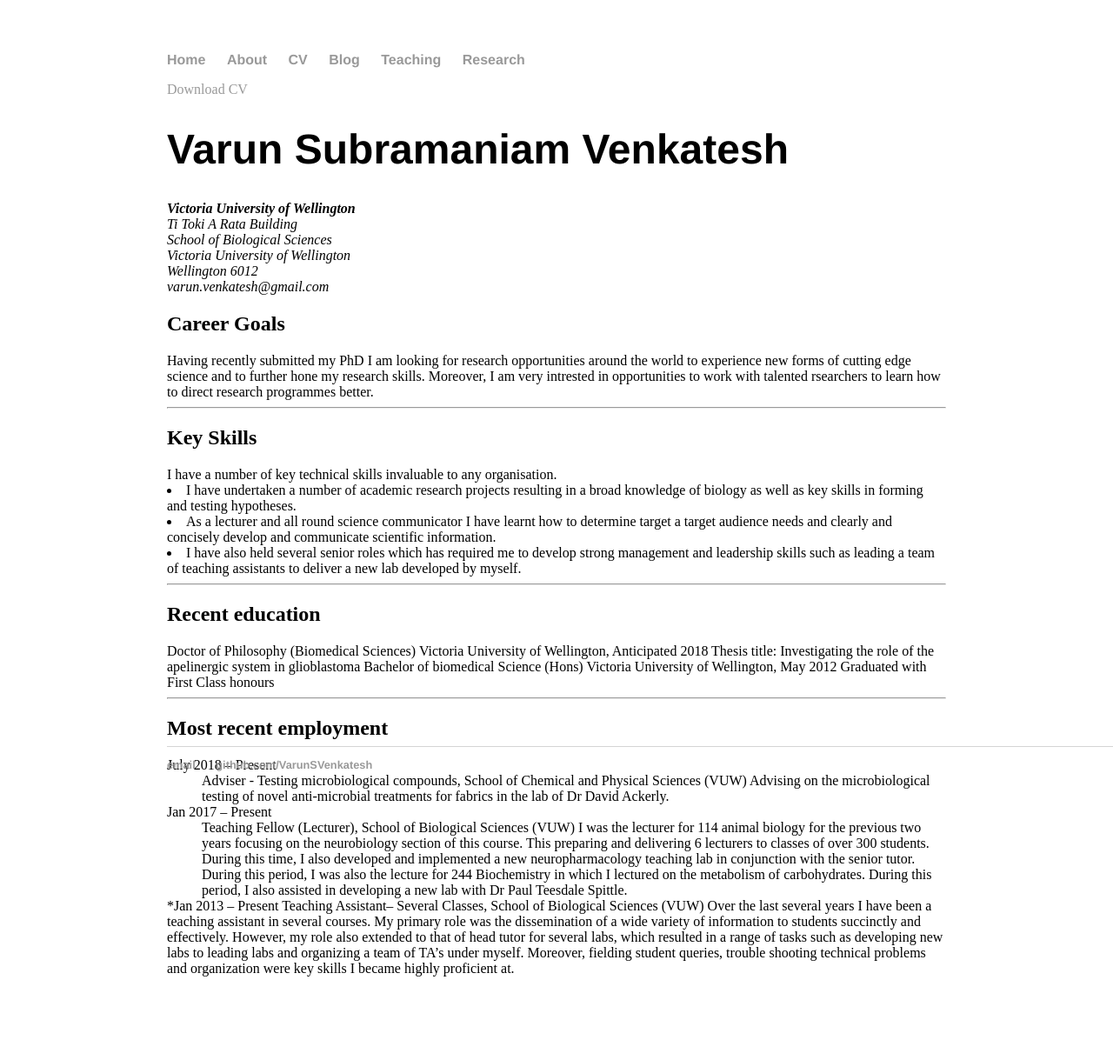
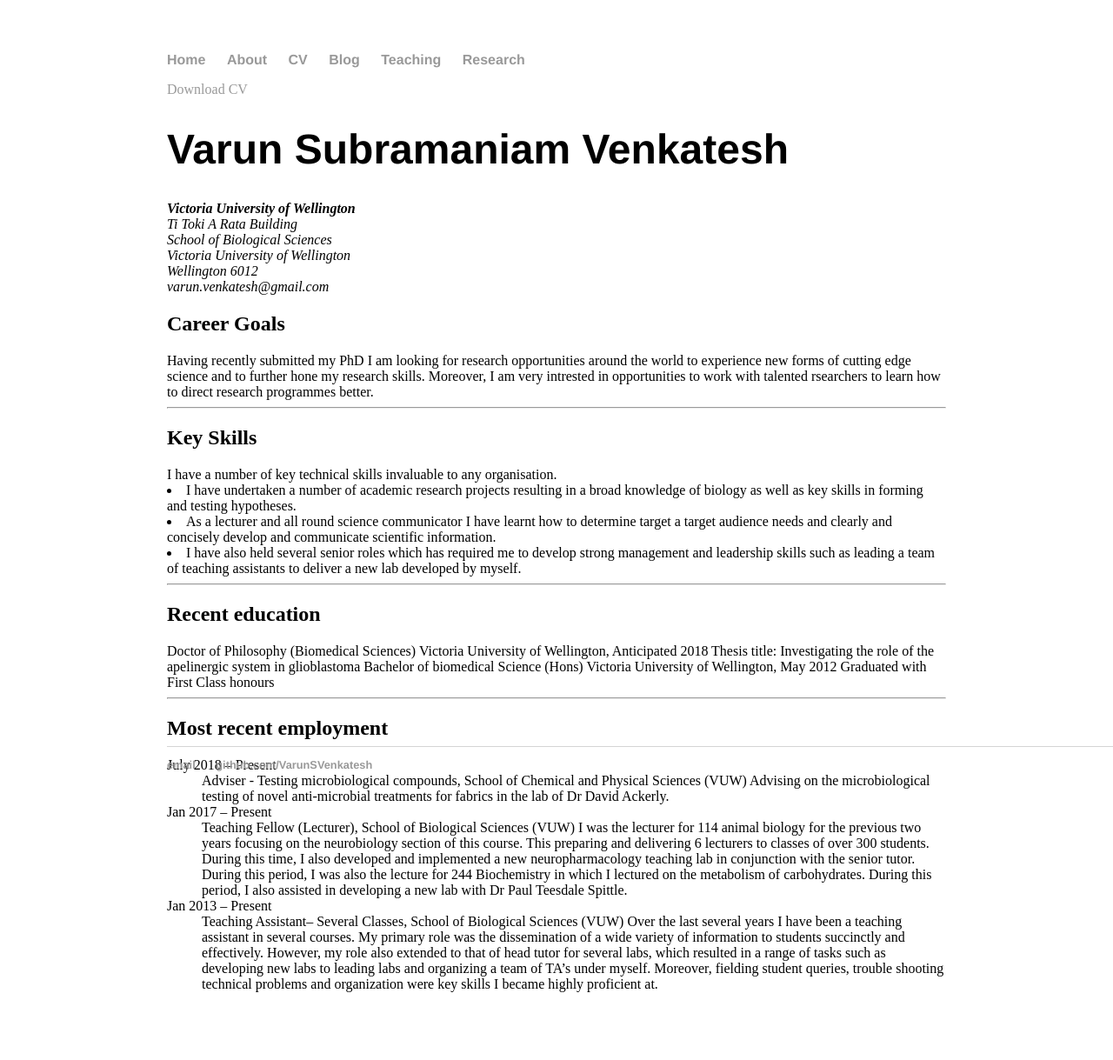
Before and after one commit to jcdwalle/VarunSVenkatesh.github.io, a Jekyll site: the page built from cv/index.html, in a window 1280 px wide. Shown: the whole page at 87% size. Built offline with Jekyll 4.4.1, drawn with Linux system fonts in a browser that asks for light colours; before the commit the page ends 1183 px from its top, so only the background shows below that; part of the change alters nothing that is shown.

```diff
--- a/cv/index.html
+++ b/cv/index.html
@@ -50,9 +50,10 @@ Advising on the microbiological testing of novel anti-microbial treatments for f
 I was the lecturer for 114 animal biology for the previous two years focusing on the neurobiology section of this course. This preparing and delivering 6 lecturers to classes of over 300 students. During this time, I also developed and implemented a new neuropharmacology teaching lab in conjunction with the senior tutor.
 During this period, I was also the lecture for 244 Biochemistry in which I lectured on the metabolism of carbohydrates. During this period, I also assisted in developing a new lab with Dr Paul Teesdale Spittle.</dd>
 
-*Jan 2013 – Present
-Teaching Assistant– Several Classes, School of Biological Sciences (VUW)
-Over the last several years I have been a teaching assistant in several courses. My primary role was the dissemination of a wide variety of information to students succinctly and effectively. However, my role also extended to that of head tutor for several labs, which resulted in a range of tasks such as developing new labs to leading labs and organizing a team of TA’s under myself. Moreover, fielding student queries, trouble shooting technical problems and organization were key skills I became highly proficient at.
+	<dt>Jan 2013 – Present</dt>
+<dd>Teaching Assistant– Several Classes, School of Biological Sciences (VUW)
+Over the last several years I have been a teaching assistant in several courses. My primary role was the dissemination of a wide variety of information to students succinctly and effectively. However, my role also extended to that
+of head tutor for several labs, which resulted in a range of tasks such as developing new labs to leading labs and organizing a team of TA’s under myself. Moreover, fielding student queries, trouble shooting technical problems and organization were key skills I became highly proficient at.</dd>
 
 </dl>
 
```
